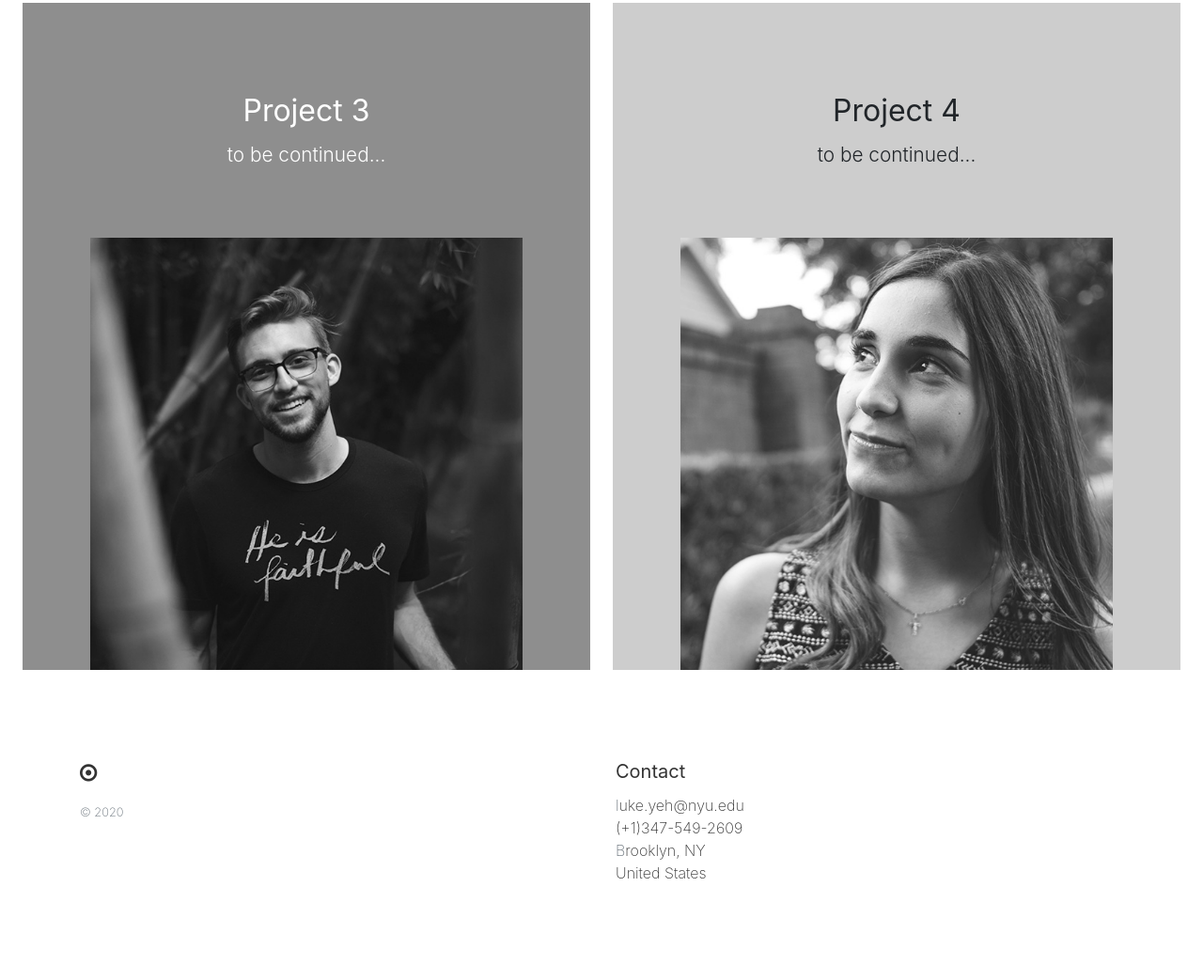
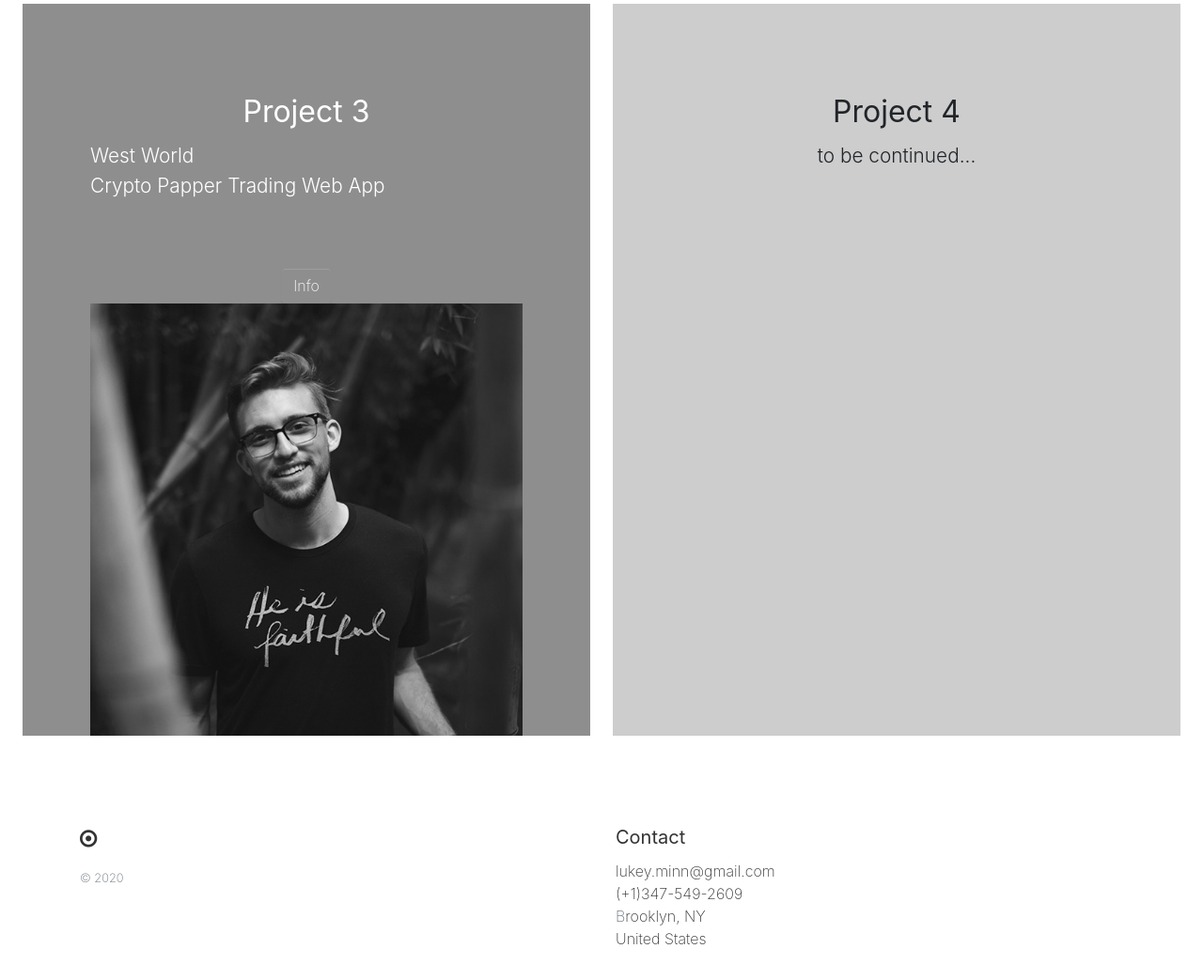
Before and after one commit to MinnL/minnl.github.io, a plain HTML site: page index.html in a window 1280 px wide. Shown: the part 1394-2437 px from the top of the page at 94% size. Drawn offline with nearby package versions, Linux system fonts and the light colour scheme.

Commit message:
update 2021 Sep

```diff
--- a/index.html
+++ b/index.html
@@ -22,7 +22,7 @@
       <div class="collapse navbar-collapse text-center justify-content-between" id="navbar2SupportedContent">
         <a class="p-2 text-secondary" href="#"><i class="fa d-block pt-1 fa-user-circle"></i></a>
         <a class="p-2 text-secondary" href="https://linkedin.com/in/luke-chiaming-yeh">Linkedin</a><a class="p-2 text-secondary" href="https://github.com/MinnL">Github</a>
-        <a class="p-2 text-secondary" href="https://drive.google.com/file/d/1nClSFSCh-b7t95ozwxfMrjKhjGBbvVsP/view?usp=sharing">Resume</a>
+        <a class="p-2 text-secondary" href="https://drive.google.com/file/d/1l09RmEGErKarHbfPg0m12sTNHeRqsZVm/view?usp=sharing">Resume</a>
       </div>
     </div>
   </nav>
@@ -53,15 +53,15 @@
       </div>
       <div class="row px-2"></div>
       <div class="row px-2">
+        <div class="col-md-12"></div>
         <div class="col mx-2 pt-5 px-5 mb-3 bg-info">
           <h2 class="mt-3"><b>Project 3</b></h2>
-          <p class="lead mb-5">to be continued...</p>
-          <img class="img-fluid d-block" src="assets/styleguide/people_1.jpg" width="">
+          <p class="lead mb-5 text-left">West World<br>Crypto Papper Trading Web App</p>
+          <a class="btn btn-info text-center" href="https://github.com/MinnL/Westworld">Info</a><img class="img-fluid d-block" src="assets/styleguide/people_1.jpg" width="">
         </div>
         <div class="col mx-2 pt-5 px-5 mb-3 bg-primary">
           <h2 class="mt-3"><b>Project 4</b></h2>
           <p class="lead mb-5">to be continued...</p>
-          <img class="img-fluid d-block" src="assets/styleguide/people_4.jpg" width="">
         </div>
       </div>
       <div class="row px-2"></div>
@@ -74,8 +74,7 @@
         <div class="col-6 col-md col-md-6">
           <h5><b>Contact</b></h5>
           <ul class="list-unstyled text-small">
-            <li>
-              <a class="text-muted" href="#">l</a>uke.yeh@nyu.edu</li>
+            <li>lukey.minn@gmail.com</li>
             <li>(+1)347-549-2609</li>
             <li>
               <a class="text-muted" href="#">B</a>rooklyn, NY</li>
```
